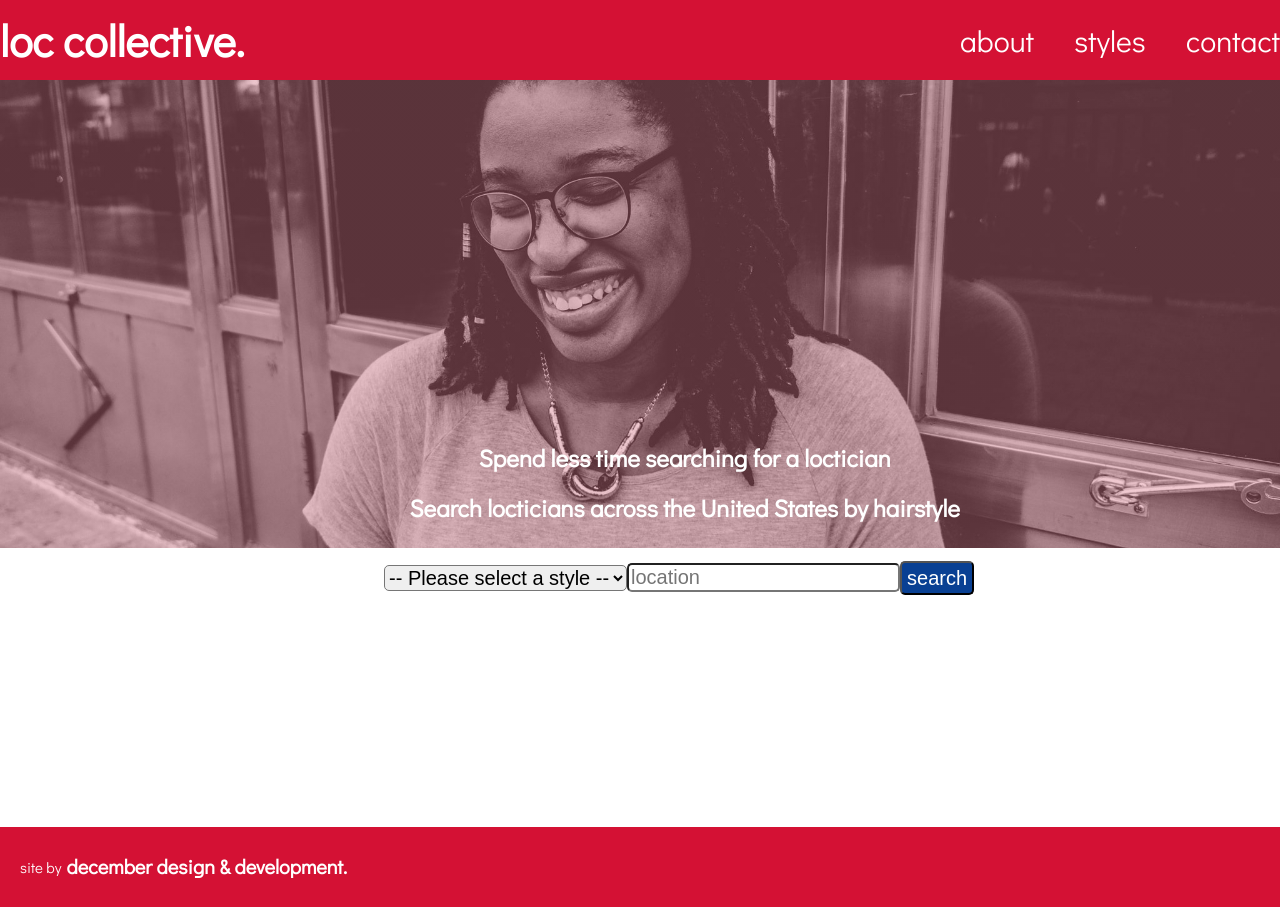
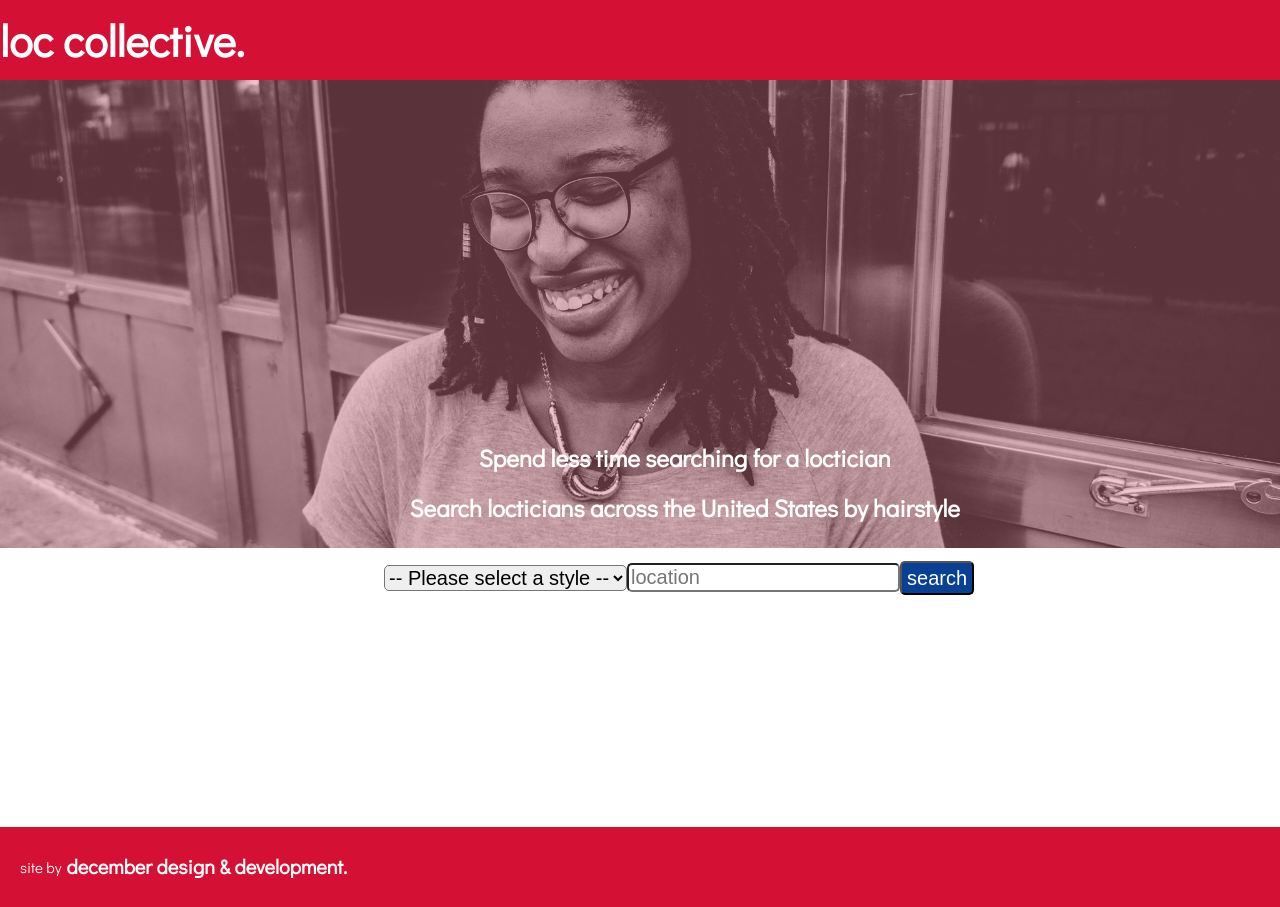
Before and after one commit to garnetred/loc-collective, a React (Create React App) app: page / in a window 1280 px wide. Built offline with nearby package versions, Linux system fonts and the light colour scheme.

Commit message:
Fix issue with horizontal and vertical scroll bars in mobile and tablet views

```diff
--- a/src/Components/Header/Header.css
+++ b/src/Components/Header/Header.css
@@ -65,8 +65,7 @@ a {
   }
 
   .header-link-container {
-    width: 25%;
-    margin: 0;
+    display: none;
   }
 
   .loc-collective {
```
